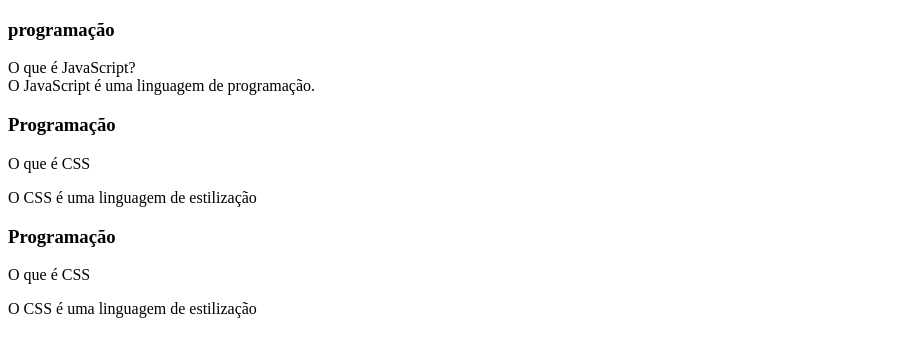
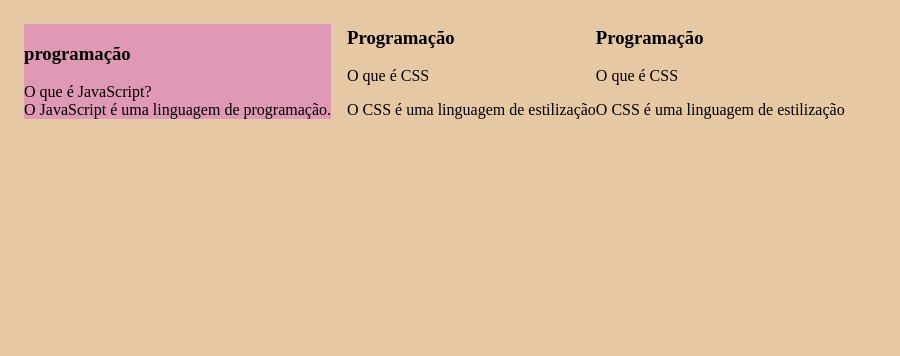
Before and after one commit to ykbelly/cart-o2B, a plain HTML site: page index.html in a window 1280 px wide. Shown: the whole page, without its empty margins (0-900 px from the left). Drawn offline with Linux system fonts and the light colour scheme.

Commit message:
Add files via upload

```diff
--- a/index.html
+++ b/index.html
@@ -5,7 +5,7 @@
     <meta charset="UTF-8">
     <meta http-equiv="X-UA-Compatible" content="IE=edge">
     <meta name="viewport" content="width=device-width, initial-scale=1.0">
-    <link rel="stylesheet" href="styles.css">
+    <link rel="stylesheet" href="style.css">
     <title>Document</title>
 </head>
 
--- a/style.css
+++ b/style.css
@@ -1,3 +1,15 @@
 body{
-    background-color: bisque;
+    background-color: rgb(230, 200, 165);
+    font-family: Bai Jamjuree;
 }
+
+
+#container{
+    display: flex;
+}
+
+.cartao{
+
+    margin: 1rem 1rem;
+    background-color: rgb(223, 153, 180);
+}
```
